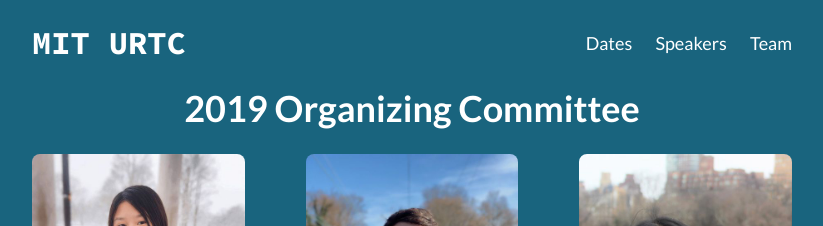
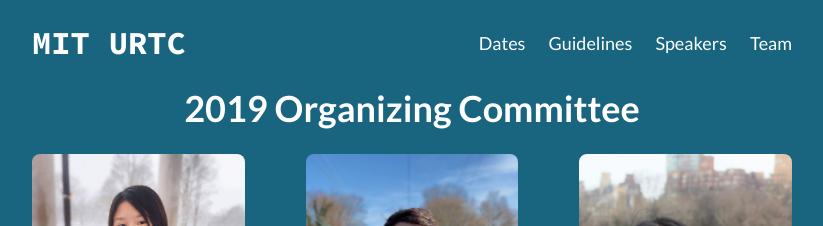
Before and after one commit to urtc/website, a Jekyll site: the page built from pages/team.html, in a window 1280 px wide. Shown: the top 226 px of the page, without its empty margins (228-1051 px from the left). Built offline with Jekyll 4.4.1, drawn with Linux system fonts in a browser that asks for light colours.

Commit message:
guidelines and registration

```diff
--- a/_data/navigation.yml
+++ b/_data/navigation.yml
@@ -1,5 +1,7 @@
 - name: Dates
   link: /dates
+- name: Guidelines
+  link: /guidelines
 - name: Speakers
   link: /speakers
 - name: Team
--- /dev/null
+++ b/_scss/guidelines.scss
@@ -0,0 +1,13 @@
+#guidelines {
+    a {
+        border: 2px solid #fff;
+        border-radius: 4px;
+        color: #fff;
+        display: table;
+        font-size: 18px;
+        margin: 20px auto 16px;
+        padding: 8px;
+        text-decoration: none;
+        transition: 0.25s ease all;
+      }
+}
```
Also changed, not shown: pages/guidelines.html (added, +9 -0 lines), pages/index.html (+11 -1 lines), img/conference/2019regopen.jpg (added), 2 other files.
